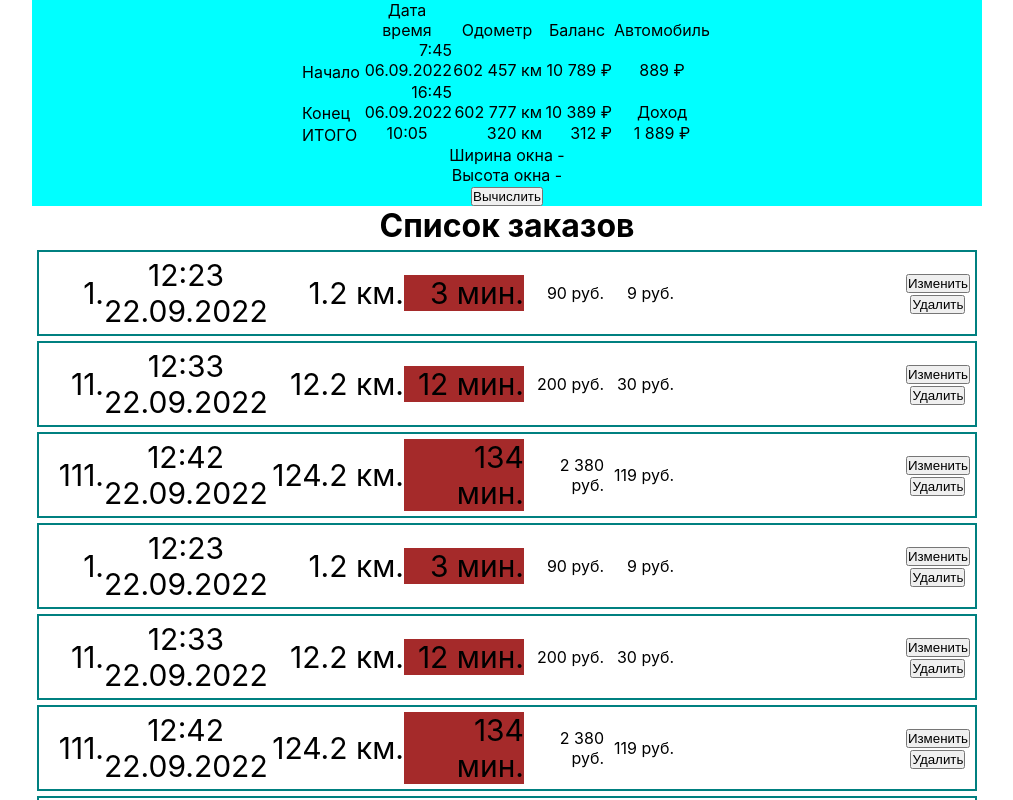
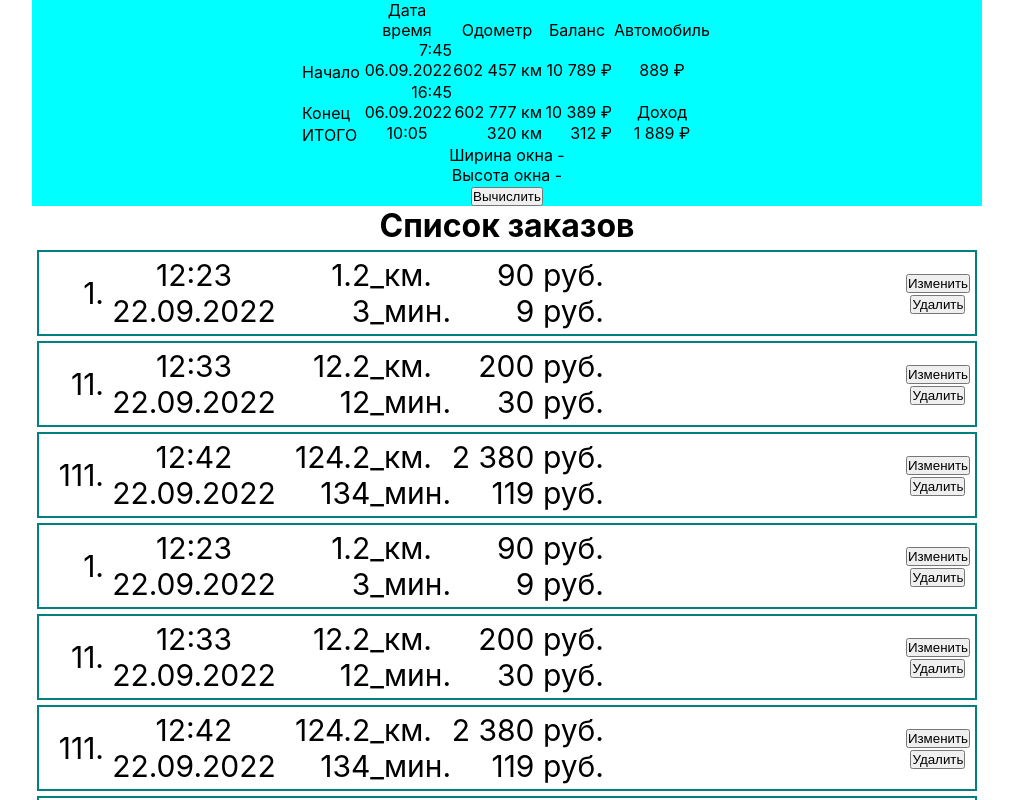
Before and after one commit to apwasilenko/bonus_app, a React (Create React App) app: page / in a window 1280 px wide. Shown: the top 800 px of the page, without its empty margins (133-1146 px from the left). Built offline with nearby package versions, Linux system fonts and the light colour scheme.

Commit message:
Поправил размер элементов в списке

```diff
--- a/src/components/PostItem.jsx
+++ b/src/components/PostItem.jsx
@@ -11,19 +11,19 @@ const Postitem = function (props) {
           <div className="num_zakaz" id="right">{props.post.num}.</div>
         </div>
         <div className="post_elem">
-        <div className="time_zakaz" id="right">{props.post.time}</div>
-        <div className="date_zakaz" id="right">{props.post.date}</div>
+          <div className="time_zakaz" id="center">{props.post.time}</div>
+          <div className="date_zakaz" id="center">{props.post.date}</div>
         </div>
         <div className="post_elem">
-        <div className="dist_zakaz" id="right">{props.post.distance} км.</div>
-      </div>
-      <div className="post_elem">
-        <div className="vremy_zakaz" id="right">{props.post.vremy} мин.</div>
+          <div className="dist_zakaz" id="right">{props.post.distance}_</div>
+          <div className="ed_izm" id="left">км.</div>
+          <div className="prenos"></div>
+          <div className="vremy_zakaz" id="right">{props.post.vremy}_</div>
+          <div className="ed_izm" id="left">мин.</div>
         </div>
         <div className="post_elem">
           <div className="summ_zakaz" id="right">{props.post.summa} руб.</div>
-      </div>
-      <div className="post_elem">
+
           <div className="comis_zakaz" id="right">{props.post.comis} руб.</div>
         </div>
       </div>
--- a/src/css/PostItem.css
+++ b/src/css/PostItem.css
@@ -7,74 +7,79 @@
     align-items: center;
 }
 
-.post__content{
+.post__content {
     display: flex;
 }
 
-.post_elem{
-    display: block;
+.post_elem {
+    display: inline;
     margin: auto;
+    font-size: 30px;
 }
 
-.num_zakaz{
+.num_zakaz {
     display: block;
     margin: auto;
     width: 60px;
-    font-size: 30px;
 }
 
-.time_zakaz{
+.time_zakaz {
     display: block;
     margin: auto;
-    width: 80px;
-    font-size: 30px;
+    width: 180px;
 }
 
-.date_zakaz{
+.date_zakaz {
     display: block;
     margin: auto;
-    width: 160px;
-    font-size: 30px;
+    width: 180px;
 }
 
-.dist_zakaz{
-    display: block;
+.dist_zakaz {
+    display: inline-block;
     margin: auto;
-    width: 140px;
-    font-size: 30px;
+    width: 100px;
 }
 
 
-.vremy_zakaz{
+.vremy_zakaz {
+    display: inline-block;
+    margin: auto;
+    width: 100px;
+}
+
+.ed_izm {
+    display: inline-block;
+    margin: auto;
+    width: 50px;
+}
+
+.perenos {
     display: block;
     margin: auto;
-    width: 120px;
-    font-size: 30px;
-    background-color: brown;
+    width: 150px;
 }
 
-.summ_zakaz{
+.summ_zakaz {
     display: block;
     margin: auto;
-    width: 80px;
+    width: 170px;
 }
 
-.comis_zakaz{
+.comis_zakaz {
     display: block;
     margin: auto;
-    width: 70px;
+    width: 170px;
 }
 
-
-
-#left{
+#left {
     text-align: left;
 }
 
-#right{
+#right {
     text-align: right;
 }
 
-#center{
+#center {
     text-align: center;
 }
```
Lines whose indentation alone changed are shown as unchanged.
